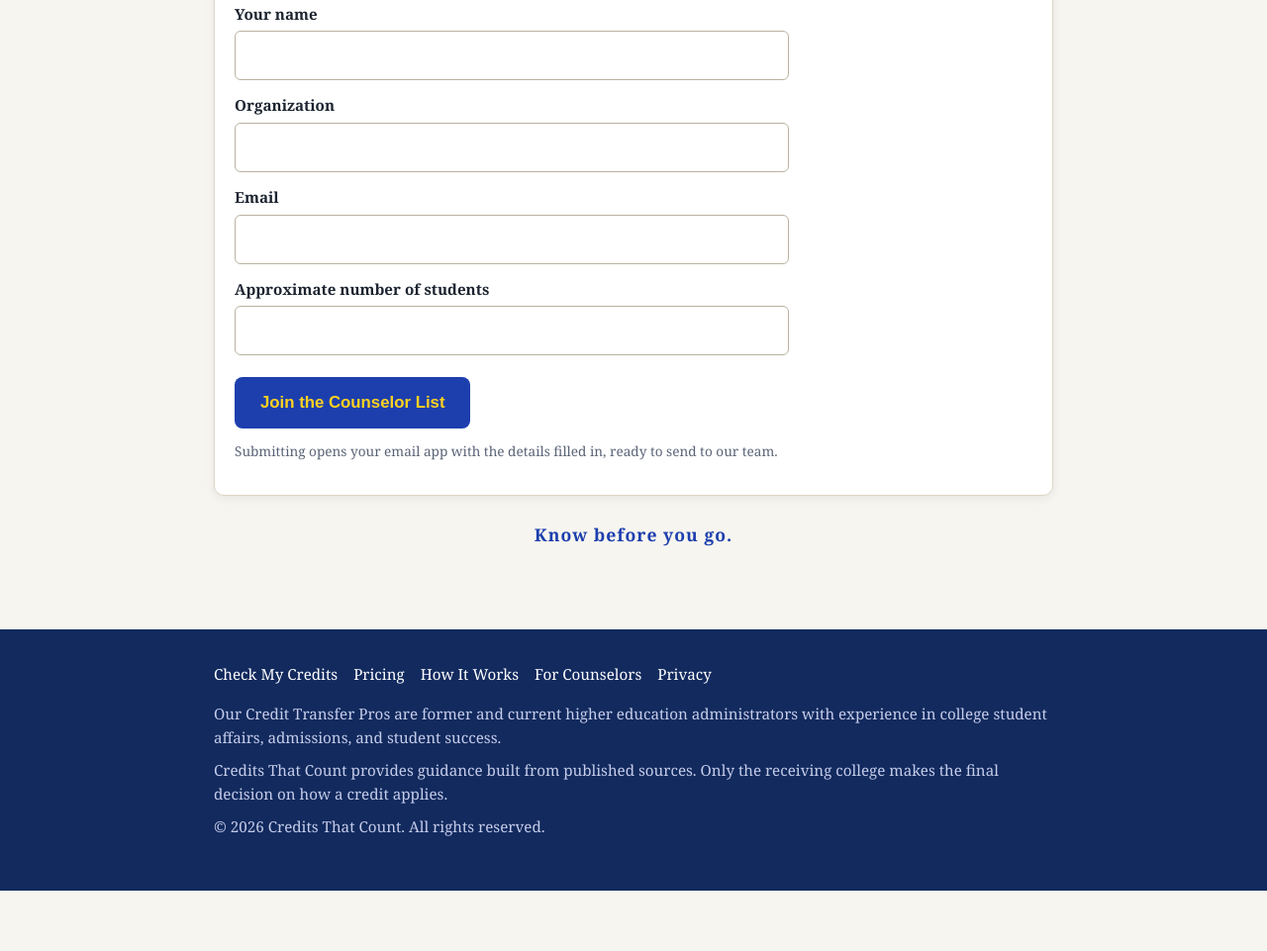
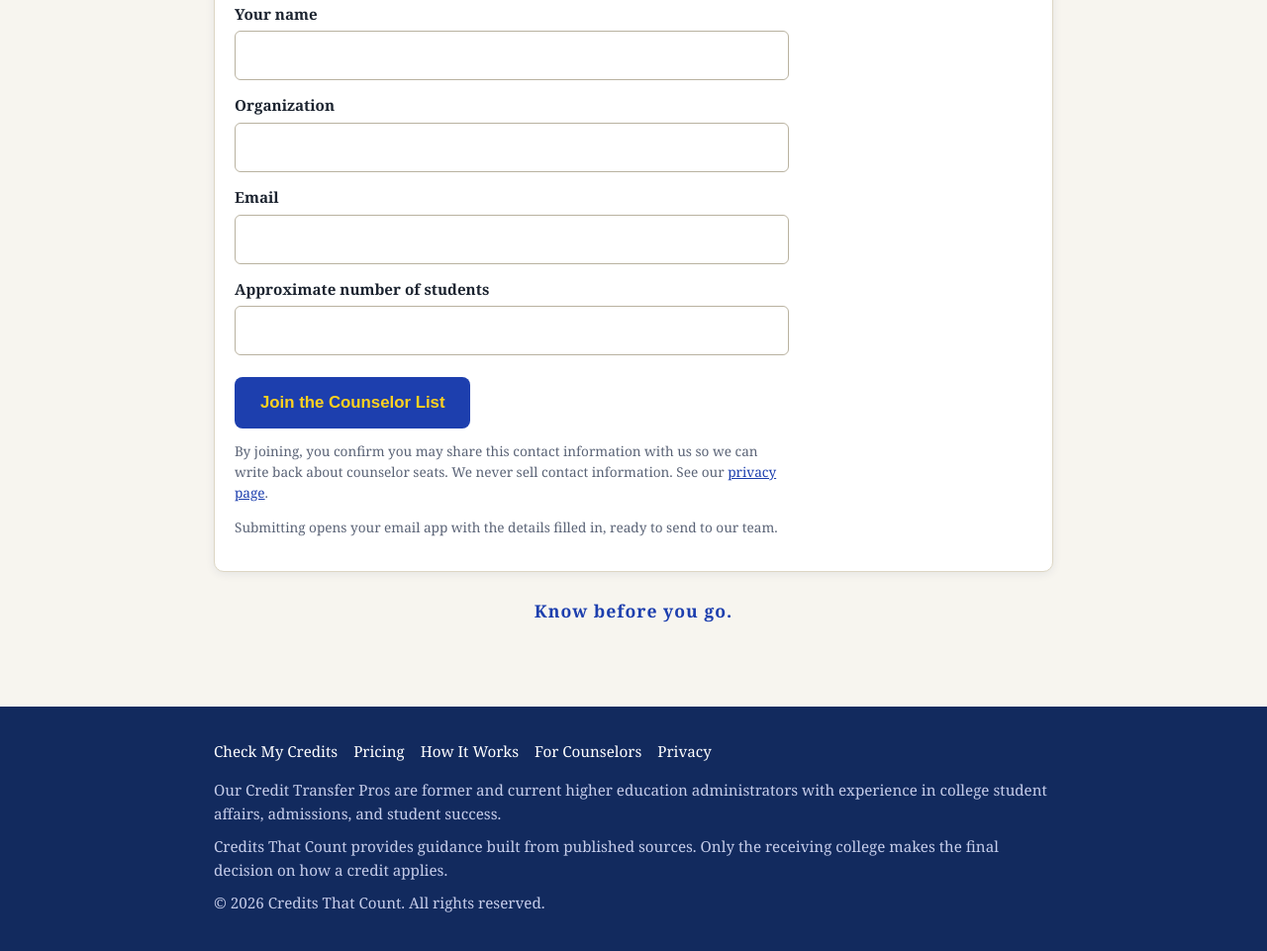
Before and after one commit to doctorstubbs/creditsthatcount-site, an Astro site: page /counselors in a window 1280 px wide. Shown: the part 601-1562 px from the top of the page at 99% size. Before the commit the page ends 1501 px from the top, so only its background shows below. Built offline with nearby package versions, Linux system fonts and the light colour scheme; Astro itself is replaced by a stand-in of ours.

Commit message:
Add privacy page and consent lines (approved Nov 19)

```diff
--- a/src/pages/counselors.astro
+++ b/src/pages/counselors.astro
@@ -57,6 +57,11 @@ import Base from '../layouts/Base.astro';
 
           <button class="btn" type="submit">Join the Counselor List</button>
           <p class="fine" style="margin-top:12px;">
+            By joining, you confirm you may share this contact information
+            with us so we can write back about counselor seats. We never sell
+            contact information. See our <a href="/privacy/">privacy page</a>.
+          </p>
+          <p class="fine" style="margin-top:8px;">
             Submitting opens your email app with the details filled in, ready
             to send to our team.
           </p>
```
